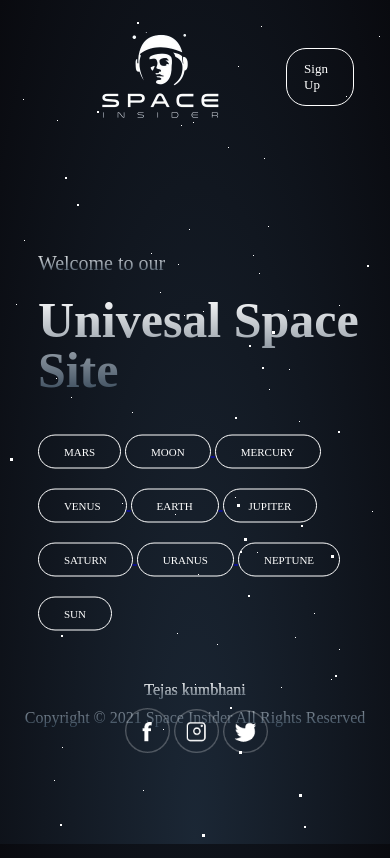
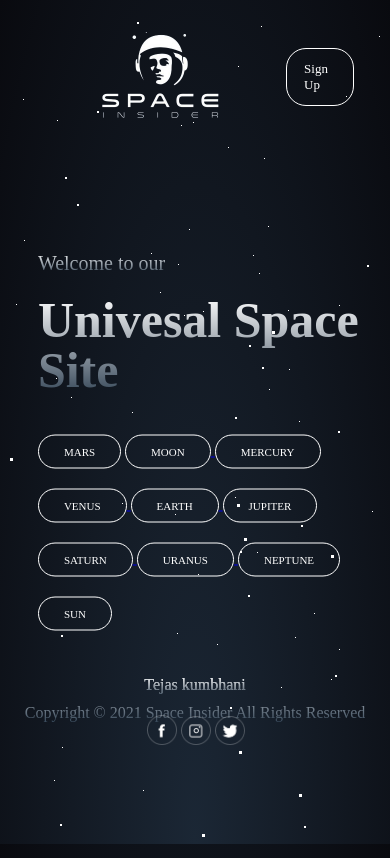
Before and after one commit to tej0807s/Space-Insider, a plain HTML site: page index.html in a window 390 px wide. Drawn offline with Linux system fonts and the light colour scheme.

Commit message:
Update style.css

```diff
--- a/style.css
+++ b/style.css
@@ -384,6 +384,9 @@ h1{
     margin: 600px auto;
     justify-content: space-between;
   }
+  .social-links img{
+     width: 30px;
+  }
   .menu{
     width: 2px;
     margin: 0;
@@ -426,7 +429,7 @@ h1{
   .footer{
       text-align: center;
       background: transparent;
-      margin: 540px 0 ;
+      margin: 535px 0 ;
       background: linear-gradient(to bottom, white, #38495a);
       -webkit-text-fill-color: transparent;
       -webkit-background-clip: text;
```
